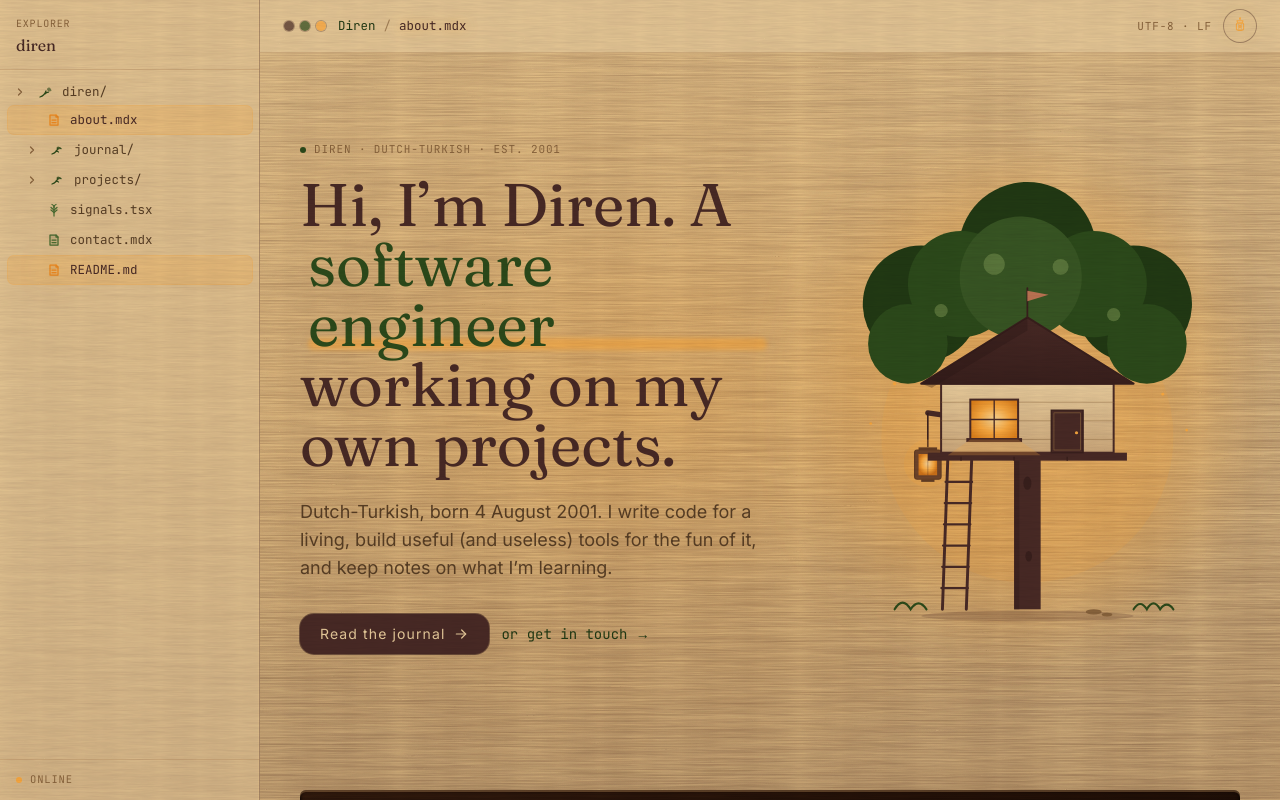
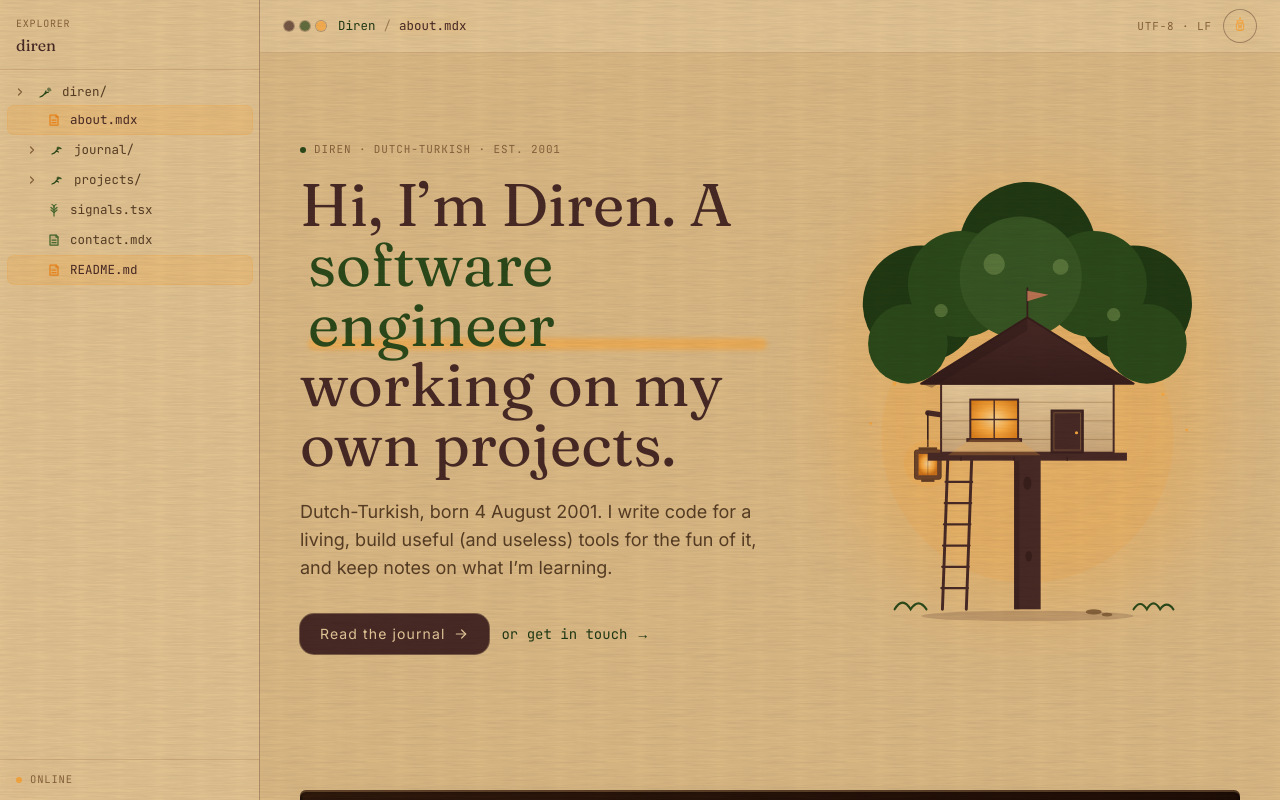
Before and after one commit to TsDiren22/TreehouseBlog, a Next.js app: page / in a window 1280 px wide. Shown: the top 800 px of the page. Built offline with nearby package versions, Linux system fonts and the light colour scheme.

Commit message:
fix:remove flickering of background during scrolls

```diff
--- a/app/globals.css
+++ b/app/globals.css
@@ -10,6 +10,7 @@
   html,
   body {
     min-height: 100%;
+    background-color: theme("colors.birch.DEFAULT");
   }
 
   body {
@@ -40,10 +41,17 @@
     background-size: 240px 240px;
     opacity: 0.35;
     mix-blend-mode: multiply;
+    transform: translateZ(0);
+    will-change: transform;
+    backface-visibility: hidden;
   }
 
   .page-surface {
-    @apply pointer-events-none fixed inset-0 -z-20;
+    @apply pointer-events-none fixed -z-20;
+    top: -10vh;
+    left: 0;
+    right: 0;
+    bottom: -10vh;
     background-color: theme("colors.birch.DEFAULT");
     background-image:
       linear-gradient(180deg,
@@ -54,6 +62,9 @@
     background-size: auto, 800px 800px;
     background-repeat: no-repeat, repeat;
     background-position: center center, top left;
+    transform: translateZ(0);
+    will-change: transform;
+    backface-visibility: hidden;
   }
 
   .mobile-nav-panel {
--- a/app/layout.tsx
+++ b/app/layout.tsx
@@ -69,6 +69,11 @@ export default function RootLayout({
           aria-hidden="true"
           className="ambient-lit pointer-events-none fixed inset-0 -z-10
                      bg-lantern-glow opacity-60 transition-opacity duration-700"
+          style={{
+            transform: "translateZ(0)",
+            willChange: "transform",
+            backfaceVisibility: "hidden",
+          }}
         />
         <div
           aria-hidden="true"
@@ -77,6 +82,9 @@ export default function RootLayout({
           style={{
             background:
               "radial-gradient(ellipse at 30% 20%, rgba(203,213,209,0.28) 0%, rgba(43,59,71,0.25) 45%, rgba(15,24,36,0.75) 95%)",
+            transform: "translateZ(0)",
+            willChange: "transform",
+            backfaceVisibility: "hidden",
           }}
         />
 
```
